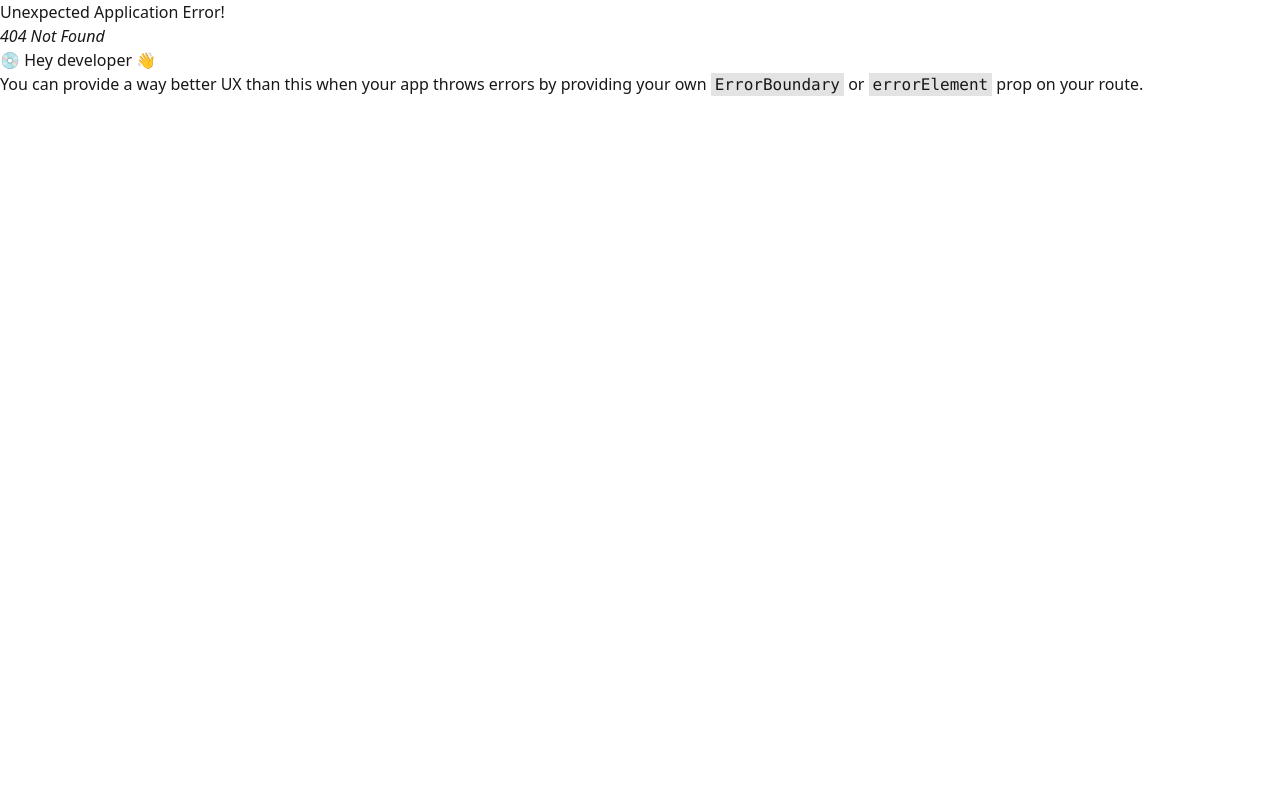
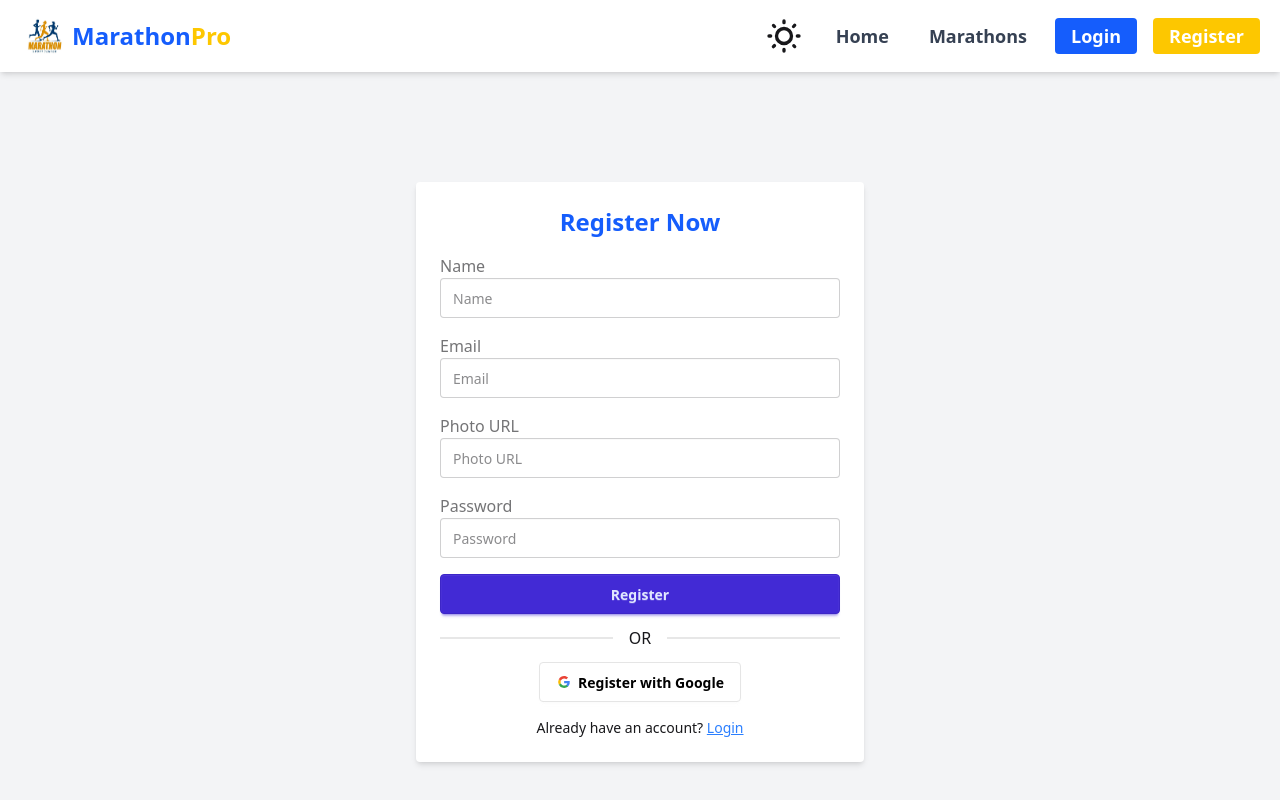
Before and after one commit to sharmin-khan/marathon-management-clint, a React (Vite) app: page /register in a window 1280 px wide. Before the commit this address had no page. Shown: the top 800 px of the page. Built offline with nearby package versions, Linux system fonts and the light colour scheme.

Commit message:
Create Login and Register pages.

```diff
--- /dev/null
+++ b/src/Pages/Home/Login.jsx
@@ -0,0 +1,72 @@
+import React from "react";
+import { Link } from "react-router";
+
+const Login = () => {
+  return (
+    <div className="min-h-screen flex items-center justify-center bg-gray-100 dark:bg-gray-900">
+      <form className="bg-white dark:bg-gray-800 p-6 rounded shadow-md w-full max-w-md">
+        <h2 className="text-2xl font-bold mb-4 text-center text-blue-600">
+          Login Now
+        </h2>
+        <label className="label">Email</label>
+        <input
+          type="email"
+          placeholder="Email"
+          className="input input-bordered w-full mb-4"
+        />
+        <label className="label">Password</label>
+        <input
+          type="password"
+          placeholder="Password"
+          className="input input-bordered w-full mb-4"
+        />
+
+        <button type="submit" className="btn btn-primary w-full mb-3">
+          Login
+        </button>
+        <div className="divider">OR</div>
+        <div className="text-center mb-3">
+          <button className="btn bg-white text-black border-[#e5e5e5]">
+            <svg
+              aria-label="Google logo"
+              width="16"
+              height="16"
+              xmlns="http://www.w3.org/2000/svg"
+              viewBox="0 0 512 512"
+            >
+              <g>
+                <path d="m0 0H512V512H0" fill="#fff"></path>
+                <path
+                  fill="#34a853"
+                  d="M153 292c30 82 118 95 171 60h62v48A192 192 0 0190 341"
+                ></path>
+                <path
+                  fill="#4285f4"
+                  d="m386 400a140 175 0 0053-179H260v74h102q-7 37-38 57"
+                ></path>
+                <path
+                  fill="#fbbc02"
+                  d="m90 341a208 200 0 010-171l63 49q-12 37 0 73"
+                ></path>
+                <path
+                  fill="#ea4335"
+                  d="m153 219c22-69 116-109 179-50l55-54c-78-75-230-72-297 55"
+                ></path>
+              </g>
+            </svg>
+            Login with Google
+          </button>
+        </div>
+
+        <p className="text-sm text-center">
+          Don’t have an account?{" "}
+          <Link to="/register" className="text-blue-500 underline">
+            Register
+          </Link>
+        </p>
+      </form>
+    </div>
+  );
+};
+
+export default Login;
--- /dev/null
+++ b/src/Pages/Home/Register.jsx
@@ -0,0 +1,82 @@
+import React from "react";
+import { Link } from "react-router";
+
+const Register = () => {
+  return (
+    <div className="min-h-screen flex items-center justify-center bg-gray-100 dark:bg-gray-900">
+      <form className="bg-white dark:bg-gray-800 p-6 rounded shadow-md w-full max-w-md">
+        <h2 className="text-2xl font-bold mb-4 text-center text-blue-600">
+          Register Now
+        </h2>
+        <label className="label">Name</label>
+        <input
+          type="text"
+          placeholder="Name"
+          className="input input-bordered w-full mb-4"
+        />
+        <label className="label">Email</label>
+        <input
+          type="email"
+          placeholder="Email"
+          className="input input-bordered w-full mb-4"
+        />
+        <label className="label">Photo URL</label>
+        <input
+          type="url"
+          placeholder="Photo URL"
+          className="input input-bordered w-full mb-4"
+        />
+        <label className="label">Password</label>
+        <input
+          type="password"
+          placeholder="Password"
+          className="input input-bordered w-full mb-4"
+        />
+        <button type="submit" className="btn btn-primary w-full">
+          Register
+        </button>
+        <div className="divider">OR</div>
+        <div className="text-center mb-3">
+          <button className="btn bg-white text-black border-[#e5e5e5]">
+            <svg
+              aria-label="Google logo"
+              width="16"
+              height="16"
+              xmlns="http://www.w3.org/2000/svg"
+              viewBox="0 0 512 512"
+            >
+              <g>
+                <path d="m0 0H512V512H0" fill="#fff"></path>
+                <path
+                  fill="#34a853"
+                  d="M153 292c30 82 118 95 171 60h62v48A192 192 0 0190 341"
+                ></path>
+                <path
+                  fill="#4285f4"
+                  d="m386 400a140 175 0 0053-179H260v74h102q-7 37-38 57"
+                ></path>
+                <path
+                  fill="#fbbc02"
+                  d="m90 341a208 200 0 010-171l63 49q-12 37 0 73"
+                ></path>
+                <path
+                  fill="#ea4335"
+                  d="m153 219c22-69 116-109 179-50l55-54c-78-75-230-72-297 55"
+                ></path>
+              </g>
+            </svg>
+            Register with Google
+          </button>
+        </div>
+        <p className="mt-4 text-sm text-center">
+          Already have an account?{" "}
+          <Link to="/login" className="text-blue-500 underline">
+            Login
+          </Link>
+        </p>
+      </form>
+    </div>
+  );
+};
+
+export default Register;
--- a/src/Router/Router.jsx
+++ b/src/Router/Router.jsx
@@ -3,6 +3,8 @@ import {
 } from "react-router";
 import MainLayout from "../Layouts/MainLayout";
 import Home from "../Pages/Home/Home";
+import Register from "../Pages/Home/Register";
+import Login from "../Pages/Home/Login";
 
 const router = createBrowserRouter([
   {
@@ -12,6 +14,14 @@ const router = createBrowserRouter([
     {
         index:true,
         Component:Home,
+    },
+    {
+        path:'register',
+        Component:Register,
+    },
+    {
+        path:'login',
+        Component:Login,
     }
    ]
   },
```
